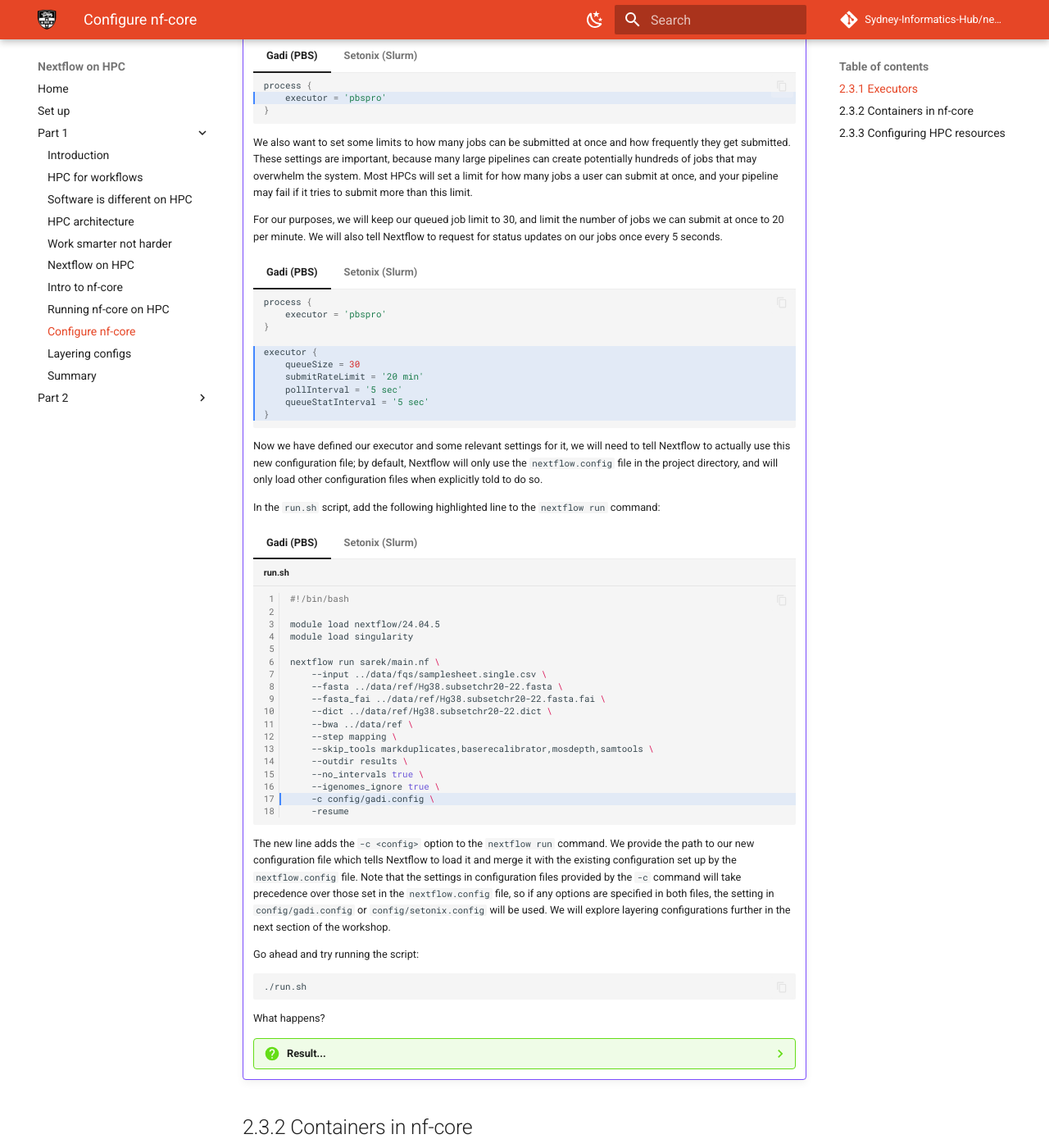
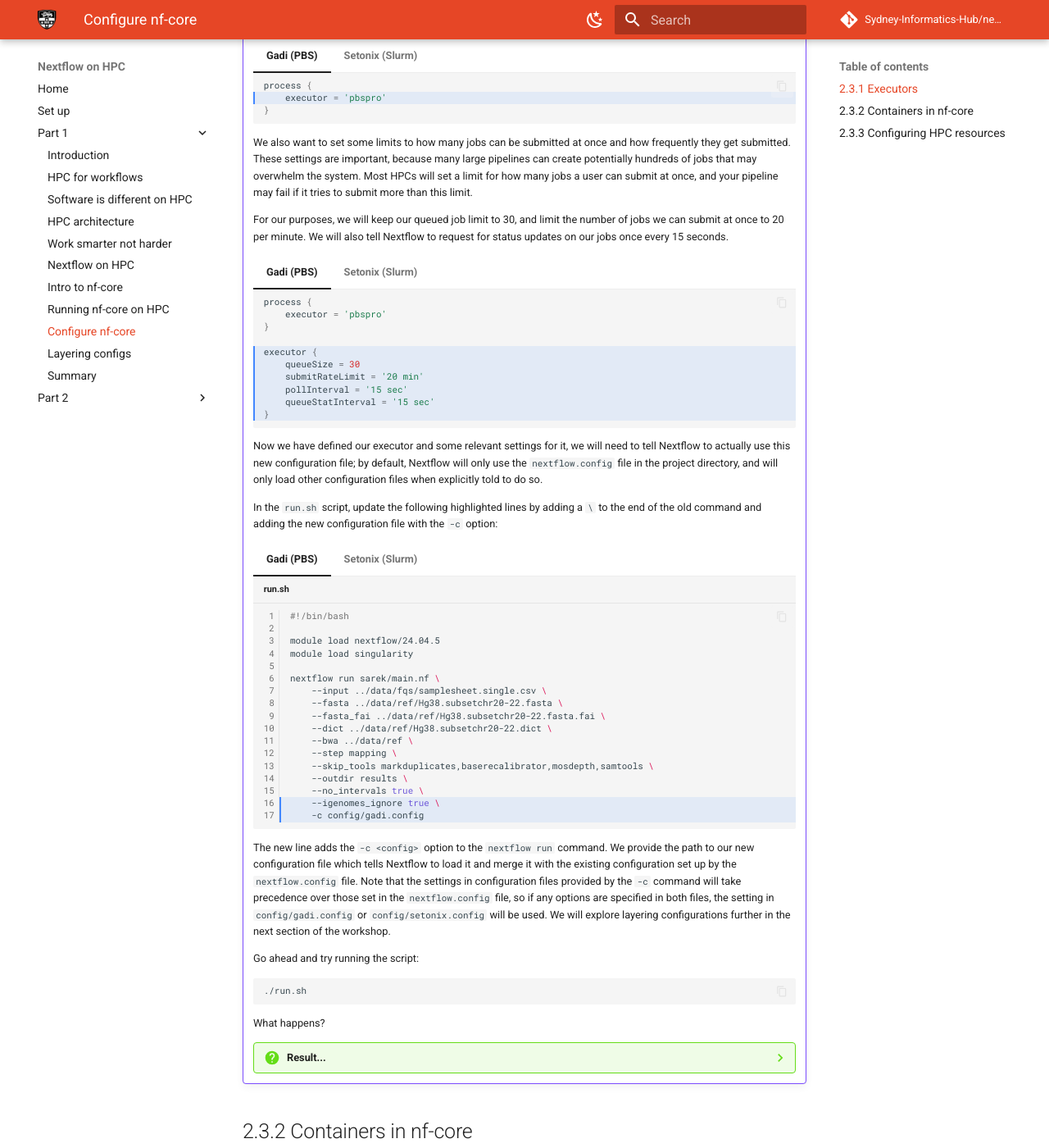
Before and after one commit to Sydney-Informatics-Hub/nextflow-hpc-workshop, an MkDocs documentation site: the page built from docs/part1/02_3_nfcore_config.md, in a window 1280 px wide and 1400 px high, scrolled down 1205 px. Shown: the whole window at 82% size. Built offline with MkDocs 1.6.1 and Material for MkDocs 9.7.7, drawn with Linux system fonts in a browser that asks for light colours; comment, search, counter and statistics services are not loaded; some of the changed text lies outside the part shown.

Commit message:
update setup instructions, warning for running on login node, remove resume until multiple sample run, increase pollinterval

````diff
--- a/docs/part1/02_3_nfcore_config.md
+++ b/docs/part1/02_3_nfcore_config.md
@@ -59,7 +59,7 @@ To set up Nextflow to use an HPC executor, we simply define the `process.executo
 
     We also want to set some limits to how many jobs can be submitted at once and how frequently they get submitted. These settings are important, because many large pipelines can create potentially hundreds of jobs that may overwhelm the system. Most HPCs will set a limit for how many jobs a user can submit at once, and your pipeline may fail if it tries to submit more than this limit.
 
-    For our purposes, we will keep our queued job limit to 30, and limit the number of jobs we can submit at once to 20 per minute. We will also tell Nextflow to request for status updates on our jobs once every 5 seconds.
+    For our purposes, we will keep our queued job limit to 30, and limit the number of jobs we can submit at once to 20 per minute. We will also tell Nextflow to request for status updates on our jobs once every 15 seconds.
 
     === "Gadi (PBS)"
 
@@ -71,8 +71,8 @@ To set up Nextflow to use an HPC executor, we simply define the `process.executo
         executor {
             queueSize = 30
             submitRateLimit = '20 min'
-            pollInterval = '5 sec'
-            queueStatInterval = '5 sec'
+            pollInterval = '15 sec'
+            queueStatInterval = '15 sec'
         }
         ```
 
@@ -86,18 +86,18 @@ To set up Nextflow to use an HPC executor, we simply define the `process.executo
         executor {
             queueSize = 30
             submitRateLimit = '20 min'
-            pollInterval = '5 sec'
-            queueStatInterval = '5 sec'
+            pollInterval = '15 sec'
+            queueStatInterval = '15 sec'
         }
         ```
 
     Now we have defined our executor and some relevant settings for it, we will need to tell Nextflow to actually use this new configuration file; by default, Nextflow will only use the `nextflow.config` file in the project directory, and will only load other configuration files when explicitly told to do so.
 
-    In the `run.sh` script, add the following highlighted line to the `nextflow run` command:
+    In the `run.sh` script, update the following highlighted lines by adding a ` \` to the end of the old command and adding the new configuration file with the `-c` option:
 
     === "Gadi (PBS)"
 
-        ```bash title="run.sh" linenums="1" hl_lines="17"
+        ```bash title="run.sh" linenums="1" hl_lines="16-17"
         #!/bin/bash
 
         module load nextflow/24.04.5
@@ -114,8 +114,7 @@ To set up Nextflow to use an HPC executor, we simply define the `process.executo
             --outdir results \
             --no_intervals true \
             --igenomes_ignore true \
-            -c config/gadi.config \
-            -resume
+            -c config/gadi.config
         ```
 
     === "Setonix (Slurm)"
@@ -137,8 +136,7 @@ To set up Nextflow to use an HPC executor, we simply define the `process.executo
             --outdir results \
             --no_intervals true \
             --igenomes_ignore true \
-            -c config/setonix.config \
-            -resume
+            -c config/setonix.config
         ```
 
     The new line adds the `-c <config>` option to the `nextflow run` command. We provide the path to our new configuration file which tells Nextflow to load it and merge it with the existing configuration set up by the `nextflow.config` file. Note that the settings in configuration files provided by the `-c` command will take precedence over those set in the `nextflow.config` file, so if any options are specified in both files, the setting in `config/gadi.config` or `config/setonix.config` will be used. We will explore layering configurations further in the next section of the workshop.
@@ -253,8 +251,8 @@ To set up Nextflow to use an HPC executor, we simply define the `process.executo
         executor {
             queueSize = 30
             submitRateLimit = '20 min'
-            pollInterval = '5 sec'
-            queueStatInterval = '5 sec'
+            pollInterval = '15 sec'
+            queueStatInterval = '15 sec'
         }
 
         singularity {
@@ -273,8 +271,8 @@ To set up Nextflow to use an HPC executor, we simply define the `process.executo
         executor {
             queueSize = 30
             submitRateLimit = '20 min'
-            pollInterval = '5 sec'
-            queueStatInterval = '5 sec'
+            pollInterval = '15 sec'
+            queueStatInterval = '15 sec'
         }
 
         singularity {
@@ -296,8 +294,8 @@ To set up Nextflow to use an HPC executor, we simply define the `process.executo
         executor {
             queueSize = 30
             submitRateLimit = '20 min'
-            pollInterval = '5 sec'
-            queueStatInterval = '5 sec'
+            pollInterval = '15 sec'
+            queueStatInterval = '15 sec'
         }
 
         singularity {
@@ -317,8 +315,8 @@ To set up Nextflow to use an HPC executor, we simply define the `process.executo
         executor {
             queueSize = 30
             submitRateLimit = '20 min'
-            pollInterval = '5 sec'
-            queueStatInterval = '5 sec'
+            pollInterval = '15 sec'
+            queueStatInterval = '15 sec'
         }
 
         singularity {
@@ -357,8 +355,8 @@ We now have a configuration file with both our executor defined and singularity
         executor {
             queueSize = 30
             submitRateLimit = '20 min'
-            pollInterval = '5 sec'
-            queueStatInterval = '5 sec'
+            pollInterval = '15 sec'
+            queueStatInterval = '15 sec'
         }
 
         singularity {
@@ -380,8 +378,8 @@ We now have a configuration file with both our executor defined and singularity
         executor {
             queueSize = 30
             submitRateLimit = '20 min'
-            pollInterval = '5 sec'
-            queueStatInterval = '5 sec'
+            pollInterval = '15 sec'
+            queueStatInterval = '15 sec'
         }
 
         singularity {
@@ -404,8 +402,8 @@ We now have a configuration file with both our executor defined and singularity
         executor {
             queueSize = 30
             submitRateLimit = '20 min'
-            pollInterval = '5 sec'
-            queueStatInterval = '5 sec'
+            pollInterval = '15 sec'
+            queueStatInterval = '15 sec'
         }
 
         singularity {
@@ -434,8 +432,8 @@ We now have a configuration file with both our executor defined and singularity
         executor {
             queueSize = 30
             submitRateLimit = '20 min'
-            pollInterval = '5 sec'
-            queueStatInterval = '5 sec'
+            pollInterval = '15 sec'
+            queueStatInterval = '15 sec'
         }
 
         singularity {
@@ -459,8 +457,8 @@ We now have a configuration file with both our executor defined and singularity
         executor {
             queueSize = 30
             submitRateLimit = '20 min'
-            pollInterval = '5 sec'
-            queueStatInterval = '5 sec'
+            pollInterval = '15 sec'
+            queueStatInterval = '15 sec'
         }
 
         singularity {
@@ -491,8 +489,8 @@ We now have a configuration file with both our executor defined and singularity
         executor {
             queueSize = 30
             submitRateLimit = '20 min'
-            pollInterval = '5 sec'
-            queueStatInterval = '5 sec'
+            pollInterval = '15 sec'
+            queueStatInterval = '15 sec'
         }
 
         singularity {
@@ -516,8 +514,8 @@ We now have a configuration file with both our executor defined and singularity
         executor {
             queueSize = 30
             submitRateLimit = '20 min'
-            pollInterval = '5 sec'
-            queueStatInterval = '5 sec'
+            pollInterval = '15 sec'
+            queueStatInterval = '15 sec'
         }
 
         singularity {
@@ -544,8 +542,8 @@ We now have a configuration file with both our executor defined and singularity
         executor {
             queueSize = 30
             submitRateLimit = '20 min'
-            pollInterval = '5 sec'
-            queueStatInterval = '5 sec'
+            pollInterval = '15 sec'
+            queueStatInterval = '15 sec'
         }
 
         singularity {
@@ -578,8 +576,8 @@ We now have a configuration file with both our executor defined and singularity
         executor {
             queueSize = 30
             submitRateLimit = '20 min'
-            pollInterval = '5 sec'
-            queueStatInterval = '5 sec'
+            pollInterval = '15 sec'
+            queueStatInterval = '15 sec'
         }
 
         singularity {
````
Also changed, not shown: docs/part1/01_0_intro.md (+52 -69 lines), docs/part1/01_5_nf_hpc.md (+11 -0 lines), docs/part1/02_2_nfcore_run.md (+3 -8 lines), docs/part1/02_4_nfcore_layer.md (+50 -48 lines).
